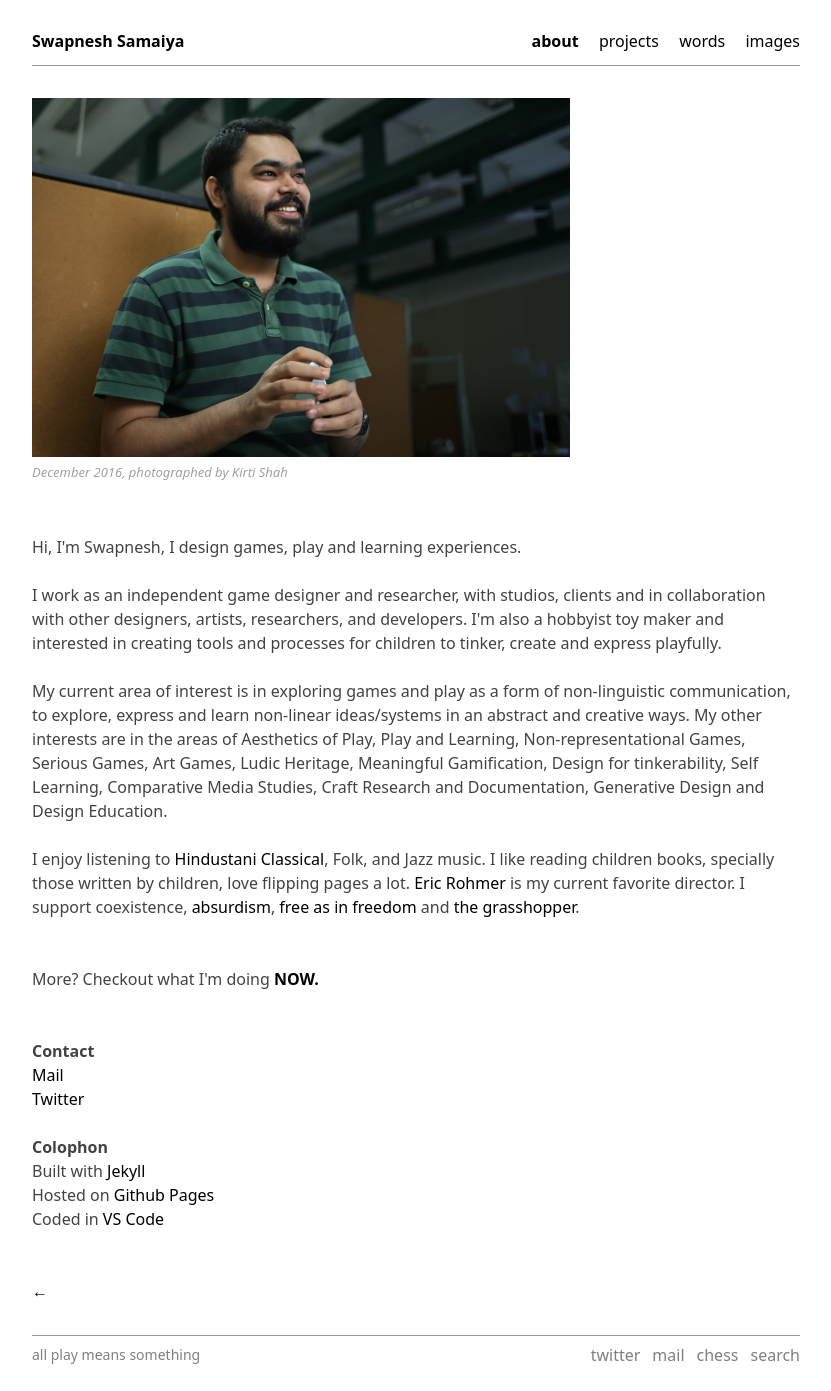
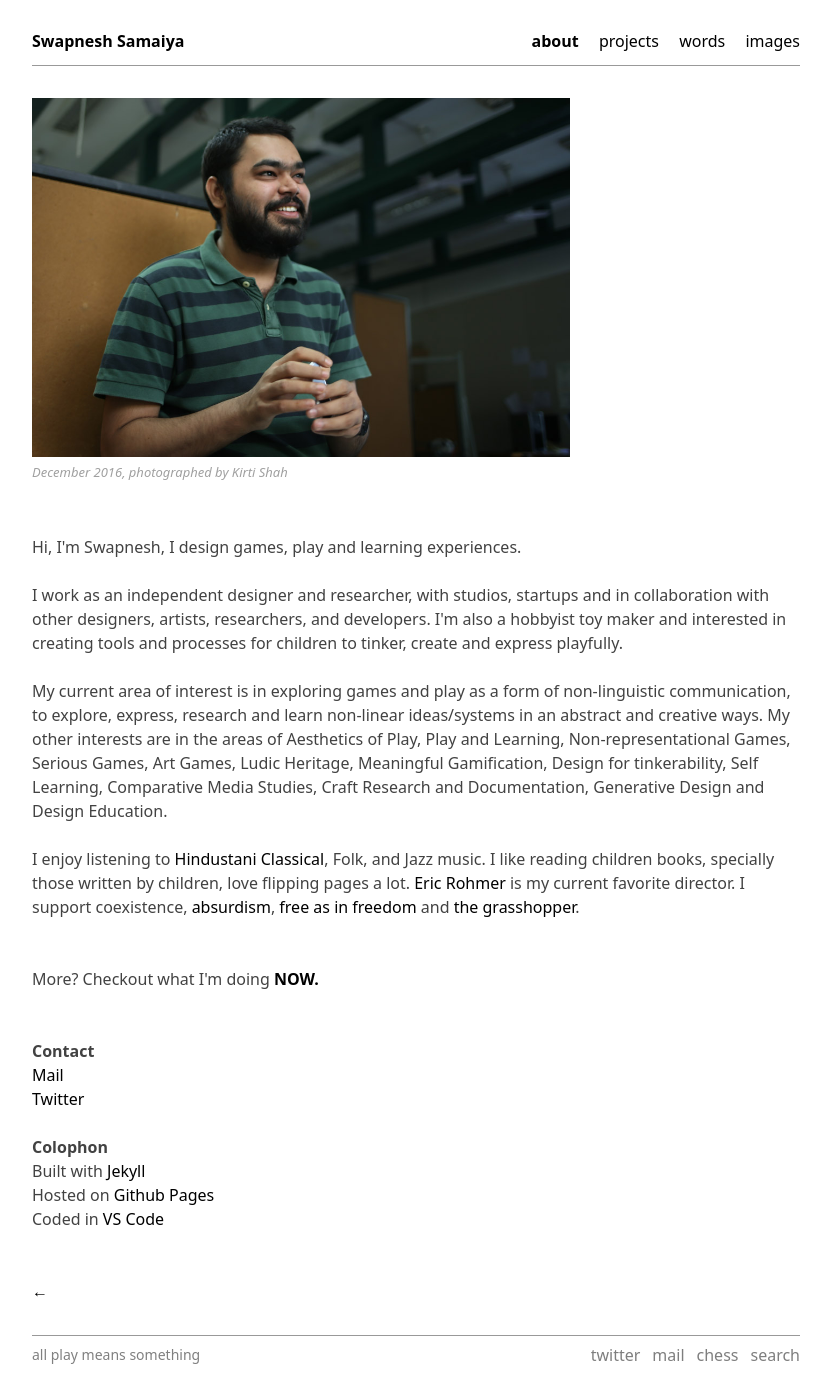
Before and after one commit to bunbutterjam/bunbutterjam.github.io, a Jekyll site: the page built from _pages/about.html, in a window 1280 px wide. Shown: the whole page, without its empty margins (224-1055 px from the left). Built offline with Jekyll 4.4.1, drawn with Linux system fonts in a browser that asks for light colours.

Commit message:
about update

```diff
--- a/_pages/about.html
+++ b/_pages/about.html
@@ -11,10 +11,10 @@ image: /assets/images/about.jpg
 
     Hi, I'm Swapnesh, I design games, play and learning experiences. <br><br>
 
-    I work as an independent game designer and researcher, with studios, clients and in collaboration with
+    I work as an independent designer and researcher, with studios, startups and in collaboration with
     other designers, artists, researchers, and developers. I'm also a hobbyist toy maker and interested in creating tools and processes for children to tinker, create and express playfully. <br><br>
 
-    My current area of interest is in exploring games and play as a form of non-linguistic communication, to explore, express and learn  non-linear ideas/systems in an abstract and creative ways. My other interests are in the areas of Aesthetics of Play, Play and Learning, Non-representational Games, Serious Games, Art Games, Ludic Heritage, Meaningful Gamification, Design for tinkerability, Self Learning, Comparative Media Studies, Craft Research and Documentation, Generative Design and Design Education. <br><br>
+    My current area of interest is in exploring games and play as a form of non-linguistic communication, to explore, express, research and learn non-linear ideas/systems in an abstract and creative ways. My other interests are in the areas of Aesthetics of Play, Play and Learning, Non-representational Games, Serious Games, Art Games, Ludic Heritage, Meaningful Gamification, Design for tinkerability, Self Learning, Comparative Media Studies, Craft Research and Documentation, Generative Design and Design Education. <br><br>
 
     I enjoy listening to <a href="https://en.wikipedia.org/wiki/Hindustani_classical_music" target="_blank" >Hindustani Classical</a>,
     Folk, and Jazz music. I like reading children books, specially those written by children, love flipping
```
